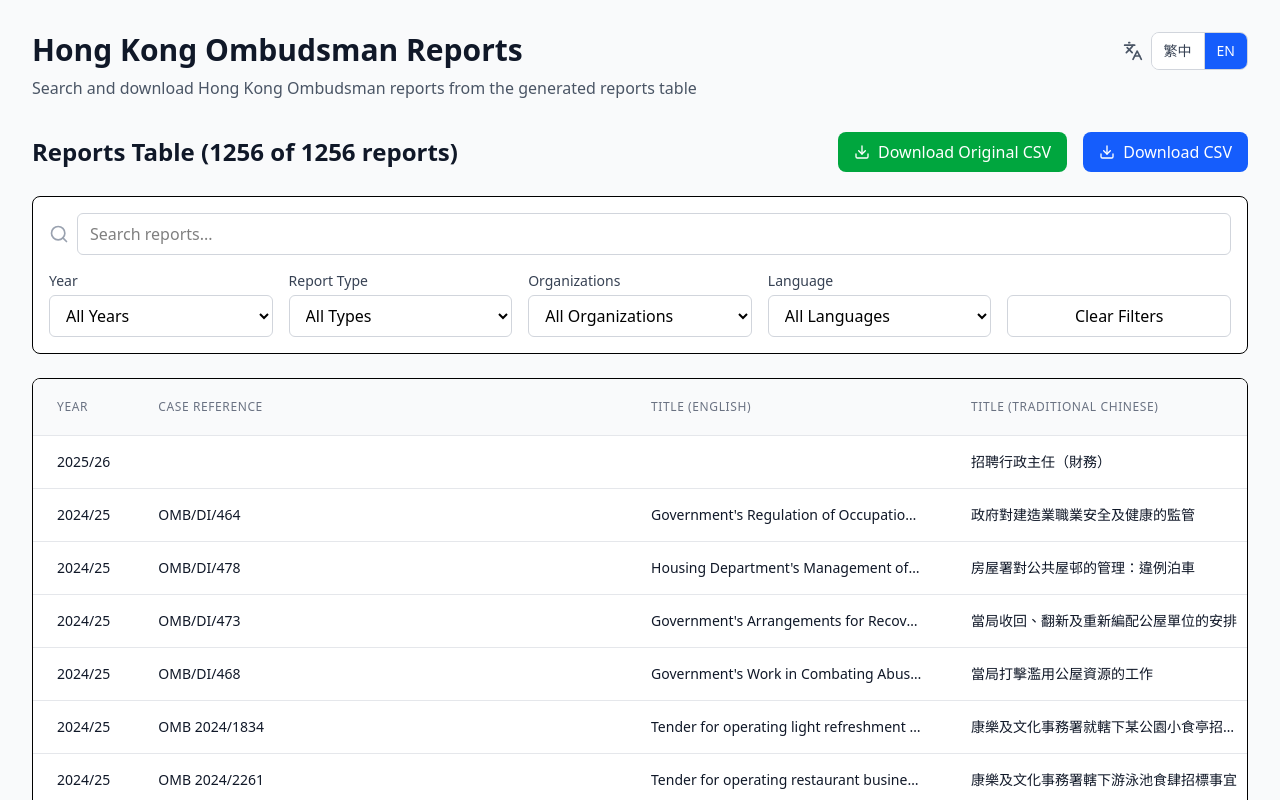
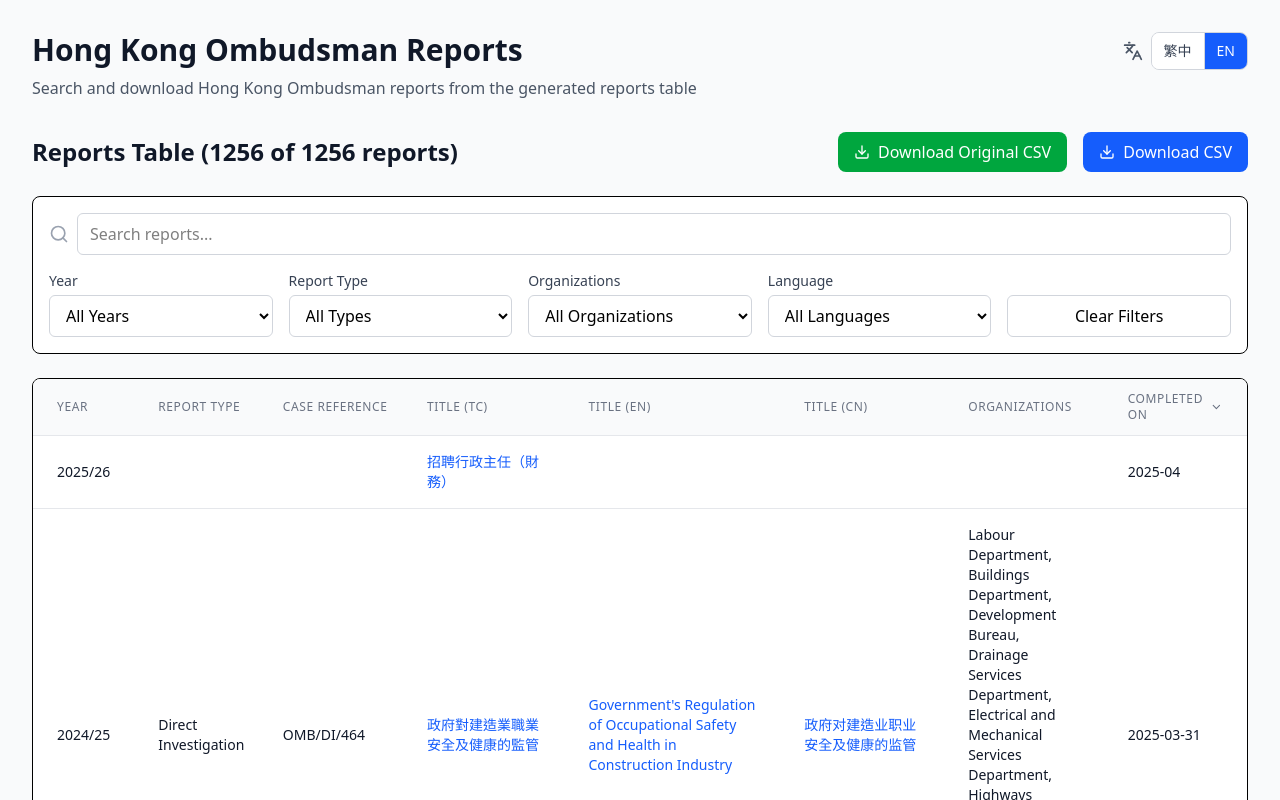
Before and after one commit to JumpingUrchin/ombudsman-reports-app, a Next.js app: page / in a window 1280 px wide. Shown: the top 800 px of the page. Built offline with nearby package versions, Linux system fonts and the light colour scheme.

Commit message:
feat: enhance ReportsTable with sortable headers and improved layout

```diff
--- a/components/ReportsTable.tsx
+++ b/components/ReportsTable.tsx
@@ -156,11 +156,11 @@
     setLanguageFilter('');
   };
 
-  const renderSortableHeader = (field: SortField, label: string) => {
+  const renderSortableHeader = (field: SortField, label: string, widthClassName: string = '') => {
     const isActive = sortField === field;
     return (
       <th
-        className="px-6 py-3 text-left text-xs font-medium text-gray-500 uppercase tracking-wider cursor-pointer hover:bg-gray-100 transition-colors"
+        className={`px-6 py-3 text-left text-xs font-medium text-gray-500 uppercase tracking-wider cursor-pointer hover:bg-gray-100 transition-colors ${widthClassName}`}
         onClick={() => handleSort(field)}
       >
         <div className="flex items-center gap-1">
@@ -323,26 +323,36 @@
       {/* Table */}
       <div className="bg-white rounded-lg border overflow-hidden">
         <div className="overflow-x-auto">
-          <table className="min-w-full divide-y divide-gray-200">
+          <table className="min-w-full divide-y divide-gray-200 table-fixed"> {/* Added table-fixed */}
             <thead className="bg-gray-50">
               <tr>
                 {renderSortableHeader('Year', t.year)}
-                {renderSortableHeader('Case Reference', t.caseReference)}
-                <th className="px-6 py-3 text-left text-xs font-medium text-gray-500 uppercase tracking-wider">
-                  {t.titleEnglish}
+                {renderSortableHeader('Report Type', t.reportType, 'w-32')}
+                {/* Custom header for Case Reference to apply width and reduced padding */}
+                <th
+                  className="px-2 py-3 text-left text-xs font-medium text-gray-500 uppercase tracking-wider cursor-pointer hover:bg-gray-100 transition-colors w-16" // Set width to w-16
+                  onClick={() => handleSort('Case Reference')}
+                >
+                  <div className="flex items-center gap-1">
+                    {t.caseReference}
+                    {sortField === 'Case Reference' && (
+                      sortDirection === 'asc'
+                        ? <ChevronUp className="h-4 w-4" />
+                        : <ChevronDown className="h-4 w-4" />
+                    )}
+                  </div>
                 </th>
-                <th className="px-6 py-3 text-left text-xs font-medium text-gray-500 uppercase tracking-wider">
-                  {t.titleTraditionalChinese}
+                <th className="px-6 py-3 text-left text-xs font-medium text-gray-500 uppercase tracking-wider w-1/5">
+                  {t.titleTC}
                 </th>
-                <th className="px-6 py-3 text-left text-xs font-medium text-gray-500 uppercase tracking-wider">
-                  {t.titleSimplifiedChinese}
+                <th className="px-6 py-3 text-left text-xs font-medium text-gray-500 uppercase tracking-wider w-1/5">
+                  {t.titleEN}
                 </th>
-                {renderSortableHeader('Organizations concerned', t.organizations)}
+                <th className="px-6 py-3 text-left text-xs font-medium text-gray-500 uppercase tracking-wider w-1/5">
+                  {t.titleCN}
+                </th>
+                {renderSortableHeader('Organizations concerned', t.organizations, 'w-48')}
                 {renderSortableHeader('Completed on', t.completedOn)}
-                {renderSortableHeader('Report Type', t.reportType)}
-                <th className="px-6 py-3 text-left text-xs font-medium text-gray-500 uppercase tracking-wider">
-                  {t.viewFiles}
-                </th>
               </tr>
             </thead>
             <tbody className="bg-white divide-y divide-gray-200">
@@ -351,63 +361,59 @@
                   <td className="px-6 py-4 whitespace-nowrap text-sm text-gray-900">
                     {row.Year}
                   </td>
-                  <td className="px-6 py-4 whitespace-nowrap text-sm text-gray-900">
+                  <td className="px-6 py-4 whitespace-normal break-words text-sm text-gray-900 w-32">
+                    {convertReportTypeCodeToDisplayName(row['Report Type'], reportTypeLanguage, row)}
+                  </td>
+                  <td className="px-2 py-4 text-sm text-gray-900 w-16 break-words"> {/* Set width to w-16 */}
                     {row['Case Reference']}
                   </td>
-                  <td className="px-6 py-4 text-sm text-gray-900 max-w-xs truncate" title={row['Title in English']}>
-                    {row['Title in English']}
+                  {/* Title (TC) with link and wrapping */}
+                  <td className="px-6 py-4 text-sm text-gray-900 whitespace-normal break-words w-1/5" title={row['Title in Traditional Chinese']}>
+                    {row['Google Drive Link (TC)'] && convertToGoogleDriveDirectLink(row['Google Drive Link (TC)']) ? (
+                      <a
+                        href={convertToGoogleDriveDirectLink(row['Google Drive Link (TC)'])!}
+                        download
+                        className="text-blue-600 hover:text-blue-900 transition-colors"
+                      >
+                        {row['Title in Traditional Chinese']}
+                      </a>
+                    ) : (
+                      row['Title in Traditional Chinese']
+                    )}
                   </td>
-                  <td className="px-6 py-4 text-sm text-gray-900 max-w-xs truncate" title={row['Title in Traditional Chinese']}>
-                    {row['Title in Traditional Chinese']}
+                  {/* Title (EN) with link and wrapping */}
+                  <td className="px-6 py-4 text-sm text-gray-900 whitespace-normal break-words w-1/5" title={row['Title in English']}>
+                    {row['Google Drive Link (EN)'] && convertToGoogleDriveDirectLink(row['Google Drive Link (EN)']) ? (
+                      <a
+                        href={convertToGoogleDriveDirectLink(row['Google Drive Link (EN)'])!}
+                        download
+                        className="text-blue-600 hover:text-blue-900 transition-colors"
+                      >
+                        {row['Title in English']}
+                      </a>
+                    ) : (
+                      row['Title in English']
+                    )}
                   </td>
-                  <td className="px-6 py-4 text-sm text-gray-900 max-w-xs truncate" title={row['Title in Simplified Chinese']}>
-                    {row['Title in Simplified Chinese']}
+                  {/* Title (CN) with link and wrapping */}
+                  <td className="px-6 py-4 text-sm text-gray-900 whitespace-normal break-words w-1/5" title={row['Title in Simplified Chinese']}>
+                    {row['Google Drive Link (SC)'] && convertToGoogleDriveDirectLink(row['Google Drive Link (SC)']) ? (
+                      <a
+                        href={convertToGoogleDriveDirectLink(row['Google Drive Link (SC)'])!}
+                        download
+                        className="text-blue-600 hover:text-blue-900 transition-colors"
+                      >
+                        {row['Title in Simplified Chinese']}
+                      </a>
+                    ) : (
+                      row['Title in Simplified Chinese']
+                    )}
                   </td>
-                  <td className="px-6 py-4 text-sm text-gray-900 max-w-xs truncate" title={getOrganizationNames(row['Organizations concerned'], organizationLanguage) || row['Organizations concerned']}>
+                  <td className="px-6 py-4 text-sm text-gray-900 whitespace-normal break-words w-48" title={getOrganizationNames(row['Organizations concerned'], organizationLanguage) || row['Organizations concerned']}>
                     {getOrganizationNames(row['Organizations concerned'], organizationLanguage) || row['Organizations concerned']}
                   </td>
                   <td className="px-6 py-4 whitespace-nowrap text-sm text-gray-900">
                     {row['Completed on']}
-                  </td>
-                  <td className="px-6 py-4 whitespace-nowrap text-sm text-gray-900">
-                    {convertReportTypeCodeToDisplayName(row['Report Type'], reportTypeLanguage, row)}
-                  </td>
-                  <td className="px-6 py-4 whitespace-nowrap text-sm font-medium">
-                    <div className="flex space-x-2">
-                      {row['Google Drive Link (EN)'] && convertToGoogleDriveDirectLink(row['Google Drive Link (EN)']) && (
-                        <a
-                          href={convertToGoogleDriveDirectLink(row['Google Drive Link (EN)'])!}
-                          download
-                          className="text-blue-600 hover:text-blue-900 transition-colors inline-flex items-center gap-1"
-                          title="Download English version"
-                        >
-                          EN
-                          <Download className="h-3 w-3" />
-                        </a>
-                      )}
-                      {row['Google Drive Link (TC)'] && convertToGoogleDriveDirectLink(row['Google Drive Link (TC)']) && (
-                        <a
-                          href={convertToGoogleDriveDirectLink(row['Google Drive Link (TC)'])!}
-                          download
-                          className="text-blue-600 hover:text-blue-900 transition-colors inline-flex items-center gap-1"
-                          title="Download Traditional Chinese version"
-                        >
-                          繁中
-                          <Download className="h-3 w-3" />
-                        </a>
-                      )}
-                      {row['Google Drive Link (SC)'] && convertToGoogleDriveDirectLink(row['Google Drive Link (SC)']) && (
-                        <a
-                          href={convertToGoogleDriveDirectLink(row['Google Drive Link (SC)'])!}
-                          download
-                          className="text-blue-600 hover:text-blue-900 transition-colors inline-flex items-center gap-1"
-                          title="Download Simplified Chinese version"
-                        >
-                          简中
-                          <Download className="h-3 w-3" />
-                        </a>
-                      )}
-                    </div>
                   </td>
                 </tr>
               ))}
--- a/lib/i18n.ts
+++ b/lib/i18n.ts
@@ -23,6 +23,9 @@
   titleEnglish: string;
   titleTraditionalChinese: string;
   titleSimplifiedChinese: string;
+  titleTC: string;
+  titleEN: string;
+  titleCN: string;
   organizations: string;
   completedOn: string;
   reportType: string;
@@ -78,6 +81,9 @@
     titleEnglish: 'Title (English)',
     titleTraditionalChinese: 'Title (Traditional Chinese)',
     titleSimplifiedChinese: 'Title (Simplified Chinese)',
+    titleTC: 'Title (TC)',
+    titleEN: 'Title (EN)',
+    titleCN: 'Title (CN)',
     organizations: 'Organizations',
     completedOn: 'Completed On',
     reportType: 'Report Type',
@@ -132,6 +138,9 @@
     titleEnglish: '標題（英文）',
     titleTraditionalChinese: '標題（繁體中文）',
     titleSimplifiedChinese: '標題（簡體中文）',
+    titleTC: '標題 (繁體中文)',
+    titleEN: '標題 (英文)',
+    titleCN: '標題 (簡體中文)',
     organizations: '相關機構',
     completedOn: '完成日期',
     reportType: '報告類型',
```
